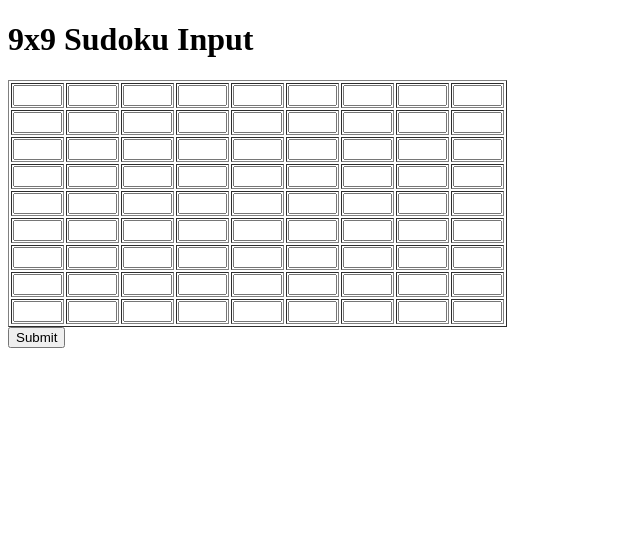
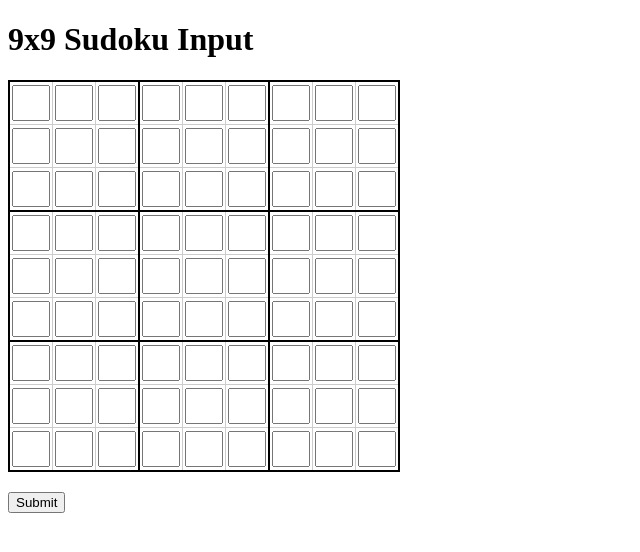
Before and after one commit to axz369/sudokuGenerationApp, a Flask app: template templates/index.html in a window 1280 px wide. Shown: the top 552 px of the page, without its empty margins (0-640 px from the left). Run offline with Flask 3, Linux system fonts and the light colour scheme; the template is opened without the code that fills it, so the values that code supplies are empty.

Commit message:
[add] 格子状に出力を表示

```diff
--- a/app.py
+++ b/app.py
@@ -35,6 +35,7 @@ def submit_sudoku():
         problem_board = result_dict['problemBoard']    # 生成された問題盤面
         solution_board = result_dict['solutionBoard']  # 解答盤面
         generation_time = result_dict['generationTime'] # 生成時間
+        size = result_dict['size']
 
     else:
         return jsonify({"error": "Invalid response from solver"}), 500
@@ -43,7 +44,8 @@ def submit_sudoku():
     result_data = {
         "problemBoard": problem_board,    # 生成された問題盤面を使用
         "solutionBoard": solution_board,
-        "generationTime": generation_time
+        "generationTime": generation_time,
+        "size" : size
     }
 
     return jsonify(result_data)
--- a/models/main.py
+++ b/models/main.py
@@ -161,7 +161,8 @@ def generate_sudoku(board):
         result = {
             "problemBoard": problemBoard,
             "solutionBoard": solutionBoard,
-            "generationTime": round(endTime - startTime, 2)
+            "generationTime": round(endTime - startTime, 2),
+            "size" : size
         }
         return jsonify(result)
 
--- a/templates/index.html
+++ b/templates/index.html
@@ -4,16 +4,45 @@
     <meta charset="UTF-8">
     <meta name="viewport" content="width=device-width, initial-scale=1.0">
     <title>9x9 Sudoku Input</title>
+    <style>
+        .sudoku-grid {
+            border-collapse: collapse;
+            margin: 20px 0;
+        }
+        .sudoku-grid td {
+            width: 40px;
+            height: 40px;
+            text-align: center;
+            border: 1px solid #ccc;
+        }
+        /* 3×3のブロックを強調 */
+        .sudoku-grid tr:nth-child(3n) td {
+            border-bottom: 2px solid #000;
+        }
+        .sudoku-grid td:nth-child(3n) {
+            border-right: 2px solid #000;
+        }
+        .sudoku-grid tr:first-child td {
+            border-top: 2px solid #000;
+        }
+        .sudoku-grid td:first-child {
+            border-left: 2px solid #000;
+        }
+        input[type="text"] {
+            width: 30px;
+            height: 30px;
+            text-align: center;
+        }
+    </style>
 </head>
 <body>
     <h1>9x9 Sudoku Input</h1>
     <form id="sudoku-form">
-        <table border="1">
-            <!-- 9x9のセルを動的に作成 -->
+        <table border="1" class="sudoku-grid">
             {% for row in range(9) %}
                 <tr>
                     {% for col in range(9) %}
-                        <td><input type="text" id="cell-{{ row }}-{{ col }}" size="3" maxlength="1"></td>
+                        <td><input type="text" id="cell-{{ row }}-{{ col }}" maxlength="1"></td>
                     {% endfor %}
                 </tr>
             {% endfor %}
@@ -32,12 +61,11 @@
                 let rowData = [];
                 for (let col = 0; col < 9; col++) {
                     let cellValue = document.getElementById(`cell-${row}-${col}`).value.trim();
-                    rowData.push(cellValue ? cellValue : "");  // 空文字も許容
+                    rowData.push(cellValue ? cellValue : "");
                 }
                 board.push(rowData);
             }
 
-            // バックエンドにデータを送信
             fetch('/submit', {
                 method: 'POST',
                 headers: {
@@ -52,16 +80,29 @@
             })
             .then(response => response.json())
             .then(data => {
-                if (data.problemBoard && data.solutionBoard && data.generationTime !== undefined) {
-                    // 解決された数独を表示
-                    document.getElementById('result').innerHTML = `
-                        <h2>問題ボード</h2>
-                        <pre>${JSON.stringify(data.problemBoard, null, 2)}</pre>
-                        <h2>解決されたボード</h2>
-                        <pre>${JSON.stringify(data.solutionBoard, null, 2)}</pre>
-                        <h2>生成時間</h2>
-                        <p>${data.generationTime}秒</p>
-                    `;
+                if (data.problemBoard && data.solutionBoard && data.generationTime) {
+                    // 問題ボードと解答ボードを表形式で表示する関数
+                    function createSudokuTable(board, title, hiddenZeros = false) {
+                        let html = `<h2>${title}</h2>`;
+                        html += '<table class="sudoku-grid">';
+                        for (let i = 0; i < 9; i++) {
+                            html += '<tr>';
+                            for (let j = 0; j < 9; j++) {
+                                // hiddenZerosがtrueで値が0の場合は空文字を表示
+                                const displayValue = (hiddenZeros && board[i][j] === '0') ? '' : board[i][j];
+                                html += `<td>${displayValue}</td>`;
+                            }
+                            html += '</tr>';
+                        }
+                        html += '</table>';
+                        return html;
+                    }
+
+                    // 結果を表示（問題ボードは0を非表示に）
+                    document.getElementById('result').innerHTML =
+                        createSudokuTable(data.problemBoard, '問題ボード', true) +
+                        createSudokuTable(data.solutionBoard, '解答ボード') +
+                        `<h2>生成時間</h2><p>${data.generationTime}秒</p>`;
                 } else {
                     document.getElementById('result').innerText = 'エラー: 予期しないレスポンス';
                 }
```
